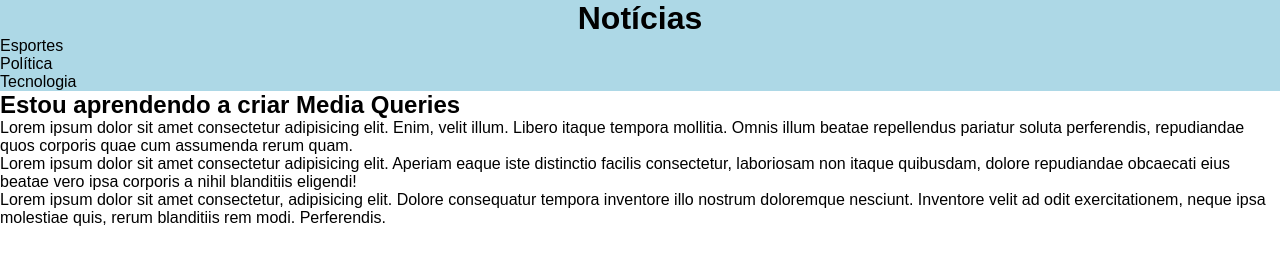
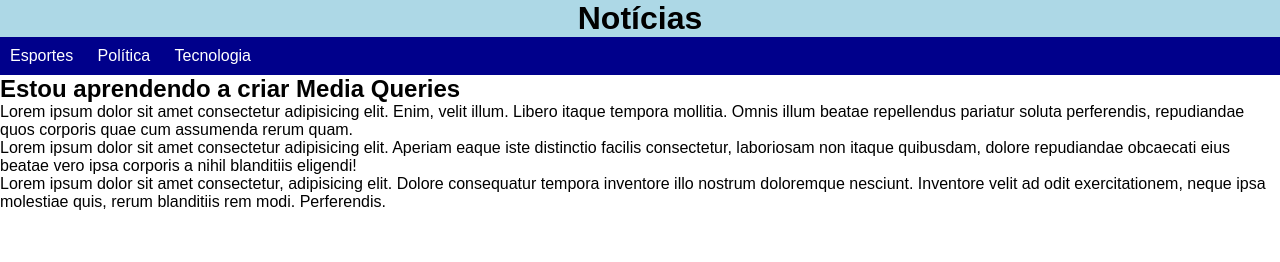
Before and after one commit to franciscojrlopes/HTML-CSS, a plain HTML site: page Exercícios/Ex026/mq001/index.html in a window 1280 px wide. Drawn offline with Linux system fonts and the light colour scheme.

Commit message:
Update tela.css

```diff
--- a/Exercícios/Ex026/mq001/estilos/tela.css
+++ b/Exercícios/Ex026/mq001/estilos/tela.css
@@ -15,3 +15,14 @@ header{
 header h1{
     text-align: center;
 }
+
+menu ul{ list-style-type: none;
+
+        background-color:darkblue;
+
+}
+menu li{
+    color: white;
+    display: inline-block;
+    padding: 10px;
+}
```
